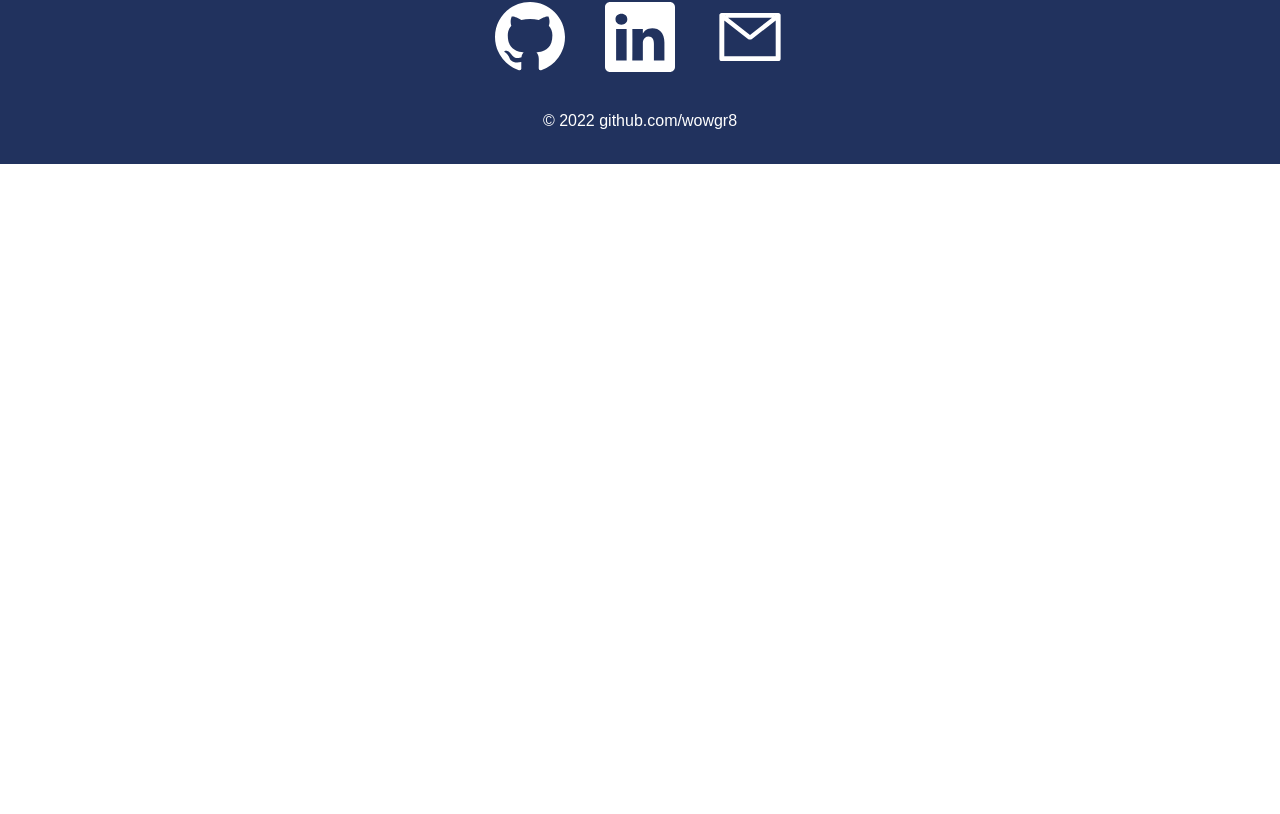
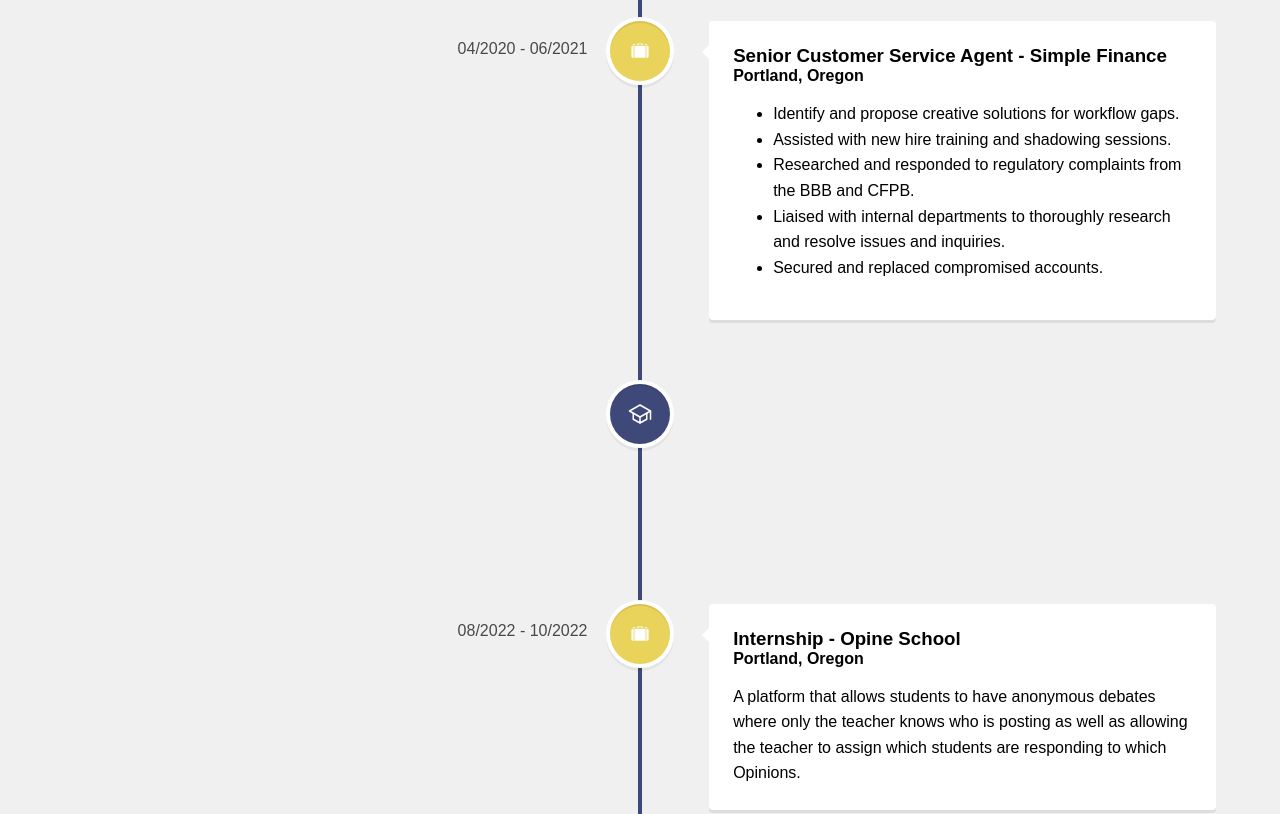
Before and after one commit to wowgr8/personal-portfolio, a React (Create React App) app: page /experience in a window 1280 px wide. Shown: the part 458-1272 px from the top of the page. Before the commit the page ends 800 px from the top, so only its background shows below. Built offline with nearby package versions, Linux system fonts and the light colour scheme.

Commit message:
add education and work history. Add suitcase icon. Testing <ul> - WIP

```diff
--- a/src/pages/Experience.js
+++ b/src/pages/Experience.js
@@ -2,13 +2,59 @@
 import { VerticalTimeline, VerticalTimelineElement }  from 'react-vertical-timeline-component';
 import 'react-vertical-timeline-component/style.min.css';
 import { IoSchoolOutline } from 'react-icons/io5';
+import { GiSuitcase } from 'react-icons/gi';
 
 function Experience() {
   return (
     <div className='experience'>
       <VerticalTimeline lineColor="#3e497a">
-        <VerticalTimelineElement className="verticle-timeline-element--education" date="2010 - 2014" iconStyle={{ background: "#3e497a", color: "#fff" }} icon={<IoSchoolOutline />}>
-
+        <VerticalTimelineElement className="vertical-timeline-element--work" date="02/2019 - 04/2020" iconStyle={{ background: "#e9d35b", color: "#fff" }} icon={<GiSuitcase />}>
+          <h3 className='vertical-timeline-element-title'>
+            Customer Service Agent - Simple Finance
+          </h3>
+          <h4 className='vertical-timeline-element-subtitle'>
+            Portland, Oregon
+          </h4>
+          <p>
+            Meticulously reviewed photo deposits as well as searched for and identified suspicious deposit-to-withdrawal patterns as part of the Deposit Risk team, Supported account holders and applicants via phone and message channels with empathy and high attention to detail, Expertise in balancing multiple streams of work across various platforms including Belvedere, Jira, Confluence, and SalesForce.
+          </p>
+        </VerticalTimelineElement>
+        <VerticalTimelineElement className="vertical-timeline-element--work" date="04/2020 - 06/2021" iconStyle={{ background: "#e9d35b", color: "#fff" }} icon={<GiSuitcase />}>
+          <h3 className='vertical-timeline-element-title'>
+            Senior Customer Service Agent - Simple Finance
+          </h3>
+          <h4 className='vertical-timeline-element-subtitle'>
+            Portland, Oregon
+          </h4>
+          <p><ul>
+            <li>Identify and propose creative solutions for workflow gaps.</li>
+            <li>Assisted with new hire training and shadowing sessions.</li>
+            <li>Researched and responded to regulatory complaints from the BBB and CFPB.</li>
+            <li>Liaised with internal departments to thoroughly research and resolve issues and inquiries.</li>
+            <li>Secured and replaced compromised accounts.</li>
+          </ul></p>
+        </VerticalTimelineElement>
+        <VerticalTimelineElement className="vertical-timeline-element--education" date="10/2021 - 08/2022" iconStyle={{ background: "#3e497a", color: "#fff" }} icon={<IoSchoolOutline />} >
+          <h3 className='vertical-timeline-element-title'>
+            Epicodus - Programming Bootcamp
+          </h3>
+          <h4 className='vertical-timeline-element-subtitle'>
+            Portland, Oregon
+          </h4>
+          <p>
+            Certificate in Web and Mobile Development, Computer Software Engineering.
+          </p>
+        </VerticalTimelineElement>
+        <VerticalTimelineElement className="vertical-timeline-element--work" date="08/2022 - 10/2022" iconStyle={{ background: "#e9d35b", color: "#fff" }} icon={<GiSuitcase />}>
+          <h3 className='vertical-timeline-element-title'>
+            Internship - Opine School
+          </h3>
+          <h4 className='vertical-timeline-element-subtitle'>
+            Portland, Oregon
+          </h4>
+          <p>
+            A platform that allows students to have anonymous debates where only the teacher knows who is posting as well as allowing the teacher to assign which students are responding to which Opinions.
+          </p>
         </VerticalTimelineElement>
       </VerticalTimeline>
     </div>
```
